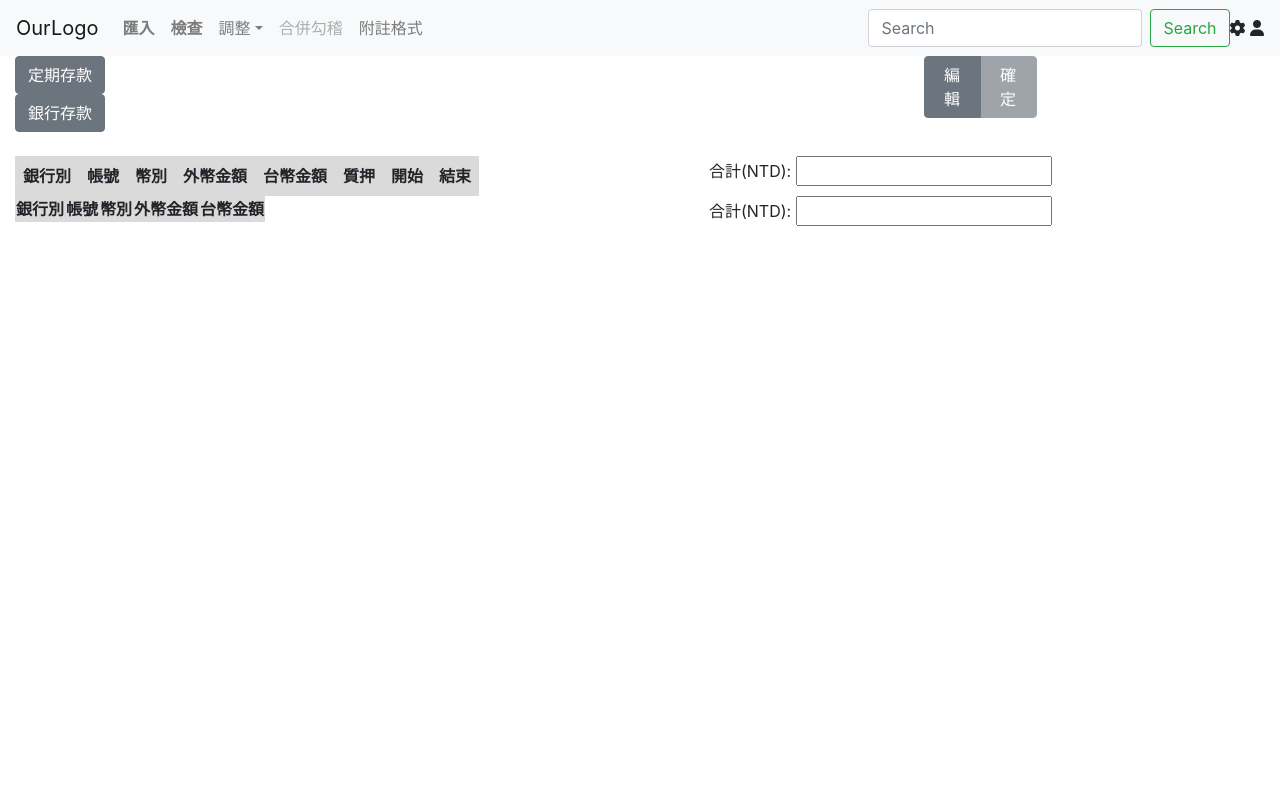
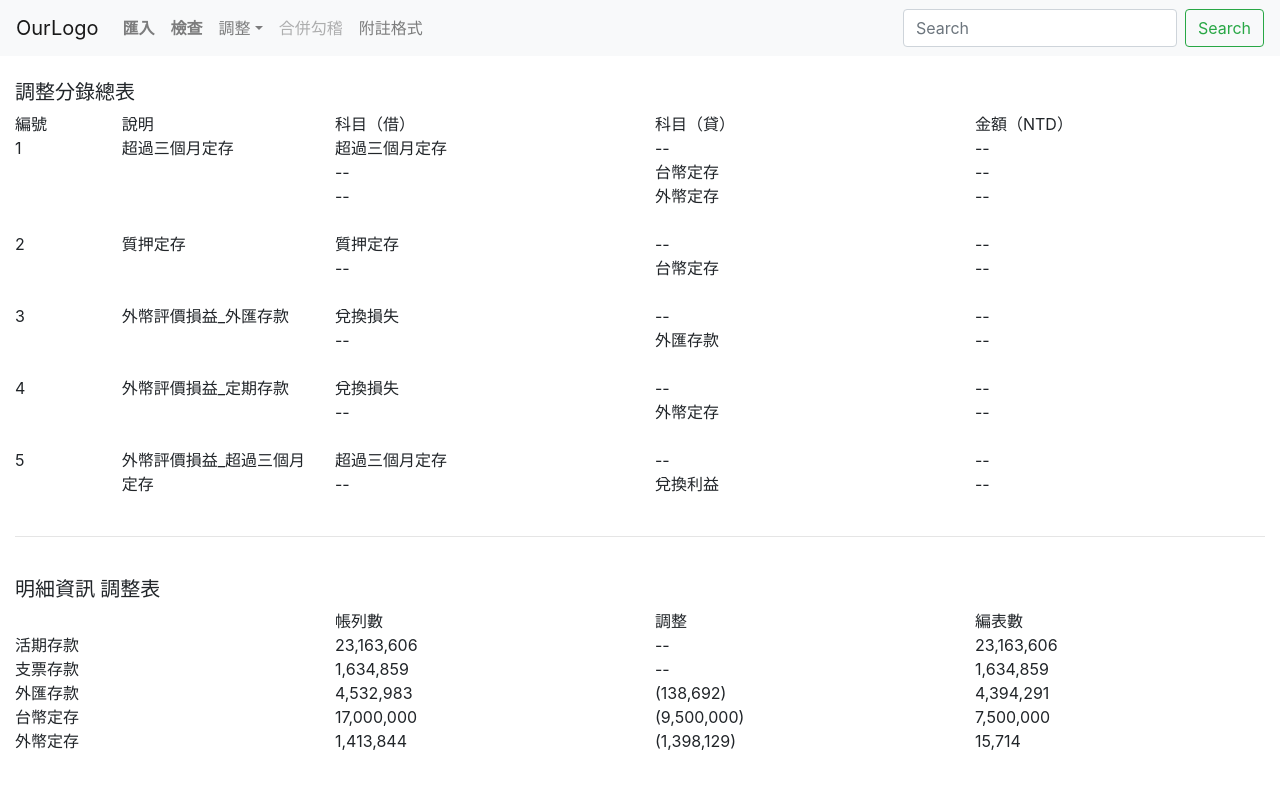
Before and after one commit to QL1115/marketing_and_production_system, a Django app: page /accountingsystem/companies/1/projects/1/accounts/1/adjust_acc in a window 1280 px wide. Run offline with Django 3.2, Linux system fonts and the light colour scheme; lists and menus that the app fills with data are empty; some libraries are stand-ins or nearby versions.

Commit message:
假資料填入調整頁的調整表，之後修改樣式及帶入真正的值

```diff
--- a/templates/adjust_page.html
+++ b/templates/adjust_page.html
@@ -1,25 +1,26 @@
 <!DOCTYPE html>
 <html lang="en">
 <head>
-        <head>
+
         <!-- navigation things-->
         <meta charset="utf-8">
         <meta name="viewport" content="width=device-width, initial-scale=1">
         <script src="https://ajax.googleapis.com/ajax/libs/jquery/1.11.1/jquery.min.js"></script>
         <!-- Bootstrap -->
         <link rel="stylesheet" href="https://cdn.jsdelivr.net/npm/bootstrap@4.5.3/dist/css/bootstrap.min.css" integrity="sha384-TX8t27EcRE3e/ihU7zmQxVncDAy5uIKz4rEkgIXeMed4M0jlfIDPvg6uqKI2xXr2" crossorigin="anonymous">
-        <script src="http://maxcdn.bootstrapcdn.com/bootstrap/3.3.4/js/bootstrap.min.js"></script>
+{#        <script src="http://maxcdn.bootstrapcdn.com/bootstrap/3.3.4/js/bootstrap.min.js"></script>#}
         <!-- FontAwesome -->
-        <script src="https://kit.fontawesome.com/5dc39887b7.js" crossorigin="anonymous"></script>
+{#        <script src="https://kit.fontawesome.com/5dc39887b7.js" crossorigin="anonymous"></script>#}
         <!--tree things -->
-        <link href="test.css" rel="stylesheet">
+{#        <link href="test.css" rel="stylesheet">#}
 
-        <script type="text/javascript" src="/static/js/jquery.js"></script>
-
-        </head>
-</head>
-<body>
-        <!--start of navbar-->
+{#        <script type="text/javascript" src="/static/js/jquery.js"></script>#}
+    <link rel="stylesheet" href="https://stackpath.bootstrapcdn.com/bootstrap/4.1.3/css/bootstrap.min.css" integrity="sha384-MCw98/SFnGE8fJT3GXwEOngsV7Zt27NXFoaoApmYm81iuXoPkFOJwJ8ERdknLPMO" crossorigin="anonymous">
+    <script type="text/css">
+        body {
+            min-height: 100vh;
+        }
+    </script>
     <nav class="navbar navbar-expand-lg navbar-light bg-light">
         <a class="navbar-brand" href="#">OurLogo</a>
         <div class="collapse navbar-collapse" id="navbarSupportedContent">
@@ -61,118 +62,157 @@
             </div>
         </div>
     </nav>
+</head>
+<body>
+        <!--start of navbar-->
+
 
     <div class="container-fluid">
-        <div class="row">
-            {#    <!--start of tree view-->#}
-            {#        <div id="content_layout" class="col-2">#}
-            {#          <div>#}
-            {#              <div id="treeview1" class=""></div>#}
-            {#          </div>#}
-            {#        </div>#}
-            {#  <!--end of tree view-->#}
-            <!--start of checking page-->
-            <div id="content_layout" class="col-10">
-                <div id=cashCheckLayout>
-                    <div class="row">
-                        <div id="cashCheckBtnGroup" class="col-2" aria-label="Basic example">
-                            <button id="CheckDepositAccount" type="button" class="btn btn-secondary" value="deposit_account">定期存款</button>
-                            <button id="CheckCashInBank" type="button" class="btn btn-secondary" value="cash_in_banks">銀行存款</button>
-                        </div>
-                        <div class="col-10">
-                            <div id="editBtnGroup" class="btn-group col-2 float-right" role="group"
-                                 aria-label="Basic example">
-                                <button id="Edit" type="button" class="btn btn-secondary">編輯</button>
-                                <button id="save" type="button" class="btn btn-secondary" disabled>確定</button>
-                            </div>
-                        </div>
-                    </div>
-                    <br>
-                    <div id="tableforCheckDepositAccount">
-                        <div>
-                            <div>
-                                <div class="float-right">
-                                    <label for="totalforCheckDepositAccount">合計(NTD):</label>
-                                    <input id="totalforCheckDepositAccount" type="text" placeholder="{{ depositSummary }}" readonly/>
-                                </div>
-                            </div>
-                            <table class="w-auto" id="deposit_account_table">
-                                <thead>
-                                    <tr class="table-active">
-                                        <th style="padding:8px;">銀行別</th>
-                                        <th style="padding:8px;">帳號</th>
-                                        <th style="padding:8px;">幣別</th>
-                                        <th style="padding:8px;">外幣金額</th>
-                                        <th style="padding:8px;">台幣金額</th>
-                                        <th style="padding:8px;">質押</th>
-                                        <th style="padding:8px;">開始</th>
-                                        <th style="padding:8px;">結束</th>
-                                    </tr>
-                                </thead>
-                                <tbody>
-                                {% for row in depositData %}
-                                    <tr class="input_row">
-                                        {% csrf_token %}
-                                        <input type="hidden" name="id" value="{{ row.dep_acc_id }}" required/>
-                                        <td><input type="text" name="bank_name" value="{{ row.bank_name }}" disabled required/></td>
-                                        <td><input type="text" name="bank_account_number"
-                                                   value="{{ row.bank_account_number }}" disabled required/></td>
-                                        <td><input type="text" name="currency" value="{{ row.currency }}" disabled required/></td>
-                                        <td><input type="text" name="foreign_currency_amount"
-                                                   value="{{ row.foreign_currency_amount|default_if_none:"--" }}" disabled/></td>
-                                        <td><input type="number" name="ntd_amount" value="{{ row.ntd_amount }}" disabled required/>
-                                        </td>
-                                        <td><input type="number" max="1" min="0" name="plege" value="{{ row.plege }}" disabled required/></td>
-                                        <td><input type="date" name="start_date" value="{{ row.start_date|date:"Y-m-d" }}" disabled required/>
-                                        </td>
-                                        <td><input type="date" name="end_date" value="{{ row.end_date|date:"Y-m-d" }}" disabled required/></td>
-                                    </tr>
-                                {% endfor %}
-                                </tbody>
-                            </table>
-                        </div>
+        {#  調整表  #}
+        {#    調整分錄總表    #}
+        <br>
+        <div id="total_adj_entries">
+            <h5>調整分錄總表</h5>
 
-                    </div>
-
-                    <div id="tableforCheckCashInBank">
-                        <div>
-                            <div class="float-right">
-                                <label for="totalforCheckCashInBank">合計(NTD):</label>
-                                <input id="totalforCheckCashInBanks" type="text" placeholder="{{ cibSummary }}" readonly/>
-                            </div>
-                        </div>
-                        <table class="w-auto" id="cash_in_bank_table">
-                            <tr class="table-active">
-                                <th>銀行別</th>
-                                <th>帳號</th>
-                                <!--<th>類型</th>-->
-                                <th>幣別</th>
-                                <th>外幣金額</th>
-                                <th>台幣金額</th>
-                            </tr>
-
-                            {% for row in  cibData %}
-                                <tr class="input_row">
-                                    {% csrf_token %}
-                                    <input type="hidden" name="id" value="{{ row.cash_in_banks_id }}" disabled required>
-                                    <td><input type="text" name="bank_name" value="{{ row.bank_name }}" disabled required/></td>
-                                    <td><input type="text" name="bank_account_number" value="{{ row.bank_account_number }}" disabled required/></td>
-                                    <td><input type="text" name="currency" value="{{ row.currency }}" disabled required/></td>
-                                    <td><input type="text" name="foreign_currency_amount"
-                                               value="{{ row.foreign_currency_amount|default_if_none:"--" }}" disabled/></td>
-                                    <td><input type="number" name="ntd_amount" value="{{ row.ntd_amount }}" disabled required/></td>
-                                </tr>
-                            {% endfor %}
-
-                        </table>
-                    </div>
-                    <div>
-                    </div>
+            <div class="row">
+                <div class="col-sm-1">編號</div>
+                <div class="col-sm-2">說明</div>
+                <div class="col-sm-3">科目（借）</div>
+                <div class="col-sm-3">科目（貸）</div>
+                <div class="col-sm-3">金額（NTD）</div>
+            </div>
+            <div class="row">
+                <div class="col-sm-1">1</div>
+                <div class="col-sm-2">超過三個月定存</div>
+                <div class="col-sm-3">
+                    <div class="row"><div class="col-sm-12">超過三個月定存</div></div>
+                    <div class="row"><div class="col-sm-12">--</div></div>
+                    <div class="row"><div class="col-sm-12">--</div></div>
+                </div>
+                <div class="col-sm-3">
+                    <div class="row"><div class="col-sm-12">--</div></div>
+                    <div class="row"><div class="col-sm-12">台幣定存</div></div>
+                    <div class="row"><div class="col-sm-12">外幣定存</div></div>
+                </div>
+                <div class="col-sm-3">
+                    <div class="row"><div class="col-sm-12">--</div></div>
+                    <div class="row"><div class="col-sm-12">--</div></div>
+                    <div class="row"><div class="col-sm-12">--</div></div>
                 </div>
             </div>
+            <br>
+            <div class="row">
+                <div class="col-sm-1">2</div>
+                <div class="col-sm-2">質押定存</div>
+                <div class="col-sm-3">
+                    <div class="row"><div class="col-sm-12">質押定存</div></div>
+                    <div class="row"><div class="col-sm-12">--</div></div>
+                </div>
+                <div class="col-sm-3">
+                    <div class="row"><div class="col-sm-12">--</div></div>
+                    <div class="row"><div class="col-sm-12">台幣定存</div></div>
+                </div>
+                <div class="col-sm-3">
+                    <div class="row"><div class="col-sm-12">--</div></div>
+                    <div class="row"><div class="col-sm-12">--</div></div>
+                </div>
+            </div>
+            <br>
+            <div class="row">
+                <div class="col-sm-1">3</div>
+                <div class="col-sm-2">外幣評價損益_外匯存款</div>
+                <div class="col-sm-3">
+                    <div class="row"><div class="col-sm-12">兌換損失</div></div>
+                    <div class="row"><div class="col-sm-12">--</div></div>
+                </div>
+                <div class="col-sm-3">
+                    <div class="row"><div class="col-sm-12">--</div></div>
+                    <div class="row"><div class="col-sm-12">外匯存款</div></div>
+                </div>
+                <div class="col-sm-3">
+                    <div class="row"><div class="col-sm-12">--</div></div>
+                    <div class="row"><div class="col-sm-12">--</div></div>
+                </div>
+            </div>
+            <br>
+            <div class="row">
+                <div class="col-sm-1">4</div>
+                <div class="col-sm-2">外幣評價損益_定期存款</div>
+                <div class="col-sm-3">
+                    <div class="row"><div class="col-sm-12">兌換損失</div></div>
+                    <div class="row"><div class="col-sm-12">--</div></div>
+                </div>
+                <div class="col-sm-3">
+                    <div class="row"><div class="col-sm-12">--</div></div>
+                    <div class="row"><div class="col-sm-12">外幣定存</div></div>
+                </div>
+                <div class="col-sm-3">
+                    <div class="row"><div class="col-sm-12">--</div></div>
+                    <div class="row"><div class="col-sm-12">--</div></div>
+                </div>
+            </div>
+            <br>
+            <div class="row">
+                <div class="col-sm-1">5</div>
+                <div class="col-sm-2">外幣評價損益_超過三個月定存</div>
+                <div class="col-sm-3">
+                    <div class="row"><div class="col-sm-12">超過三個月定存</div></div>
+                    <div class="row"><div class="col-sm-12">--</div></div>
+                </div>
+                <div class="col-sm-3">
+                    <div class="row"><div class="col-sm-12">--</div></div>
+                    <div class="row"><div class="col-sm-12">兌換利益</div></div>
+                </div>
+                <div class="col-sm-3">
+                    <div class="row"><div class="col-sm-12">--</div></div>
+                    <div class="row"><div class="col-sm-12">--</div></div>
+                </div>
+            </div>
+
+        <br><hr><br>
+        {#    明細資訊_調整表    #}
+        <div id="details_adjust">
+            <h5>明細資訊 調整表</h5>
+            <div class="row">
+                <div class="col-sm"></div>
+                <div class="col-sm">帳列數</div>
+                <div class="col-sm">調整</div>
+                <div class="col-sm">編表數</div>
+            </div>
+            <div class="row">
+                <div class="col-sm">活期存款</div>
+                <div class="col-sm"> 23,163,606 </div>
+                <div class="col-sm">--</div>
+                <div class="col-sm"> 23,163,606 </div>
+            </div>
+            <div class="row">
+                <div class="col-sm">支票存款</div>
+                <div class="col-sm"> 1,634,859 </div>
+                <div class="col-sm">--</div>
+                <div class="col-sm"> 1,634,859 </div>
+            </div>
+            <div class="row">
+                <div class="col-sm">外匯存款</div>
+                <div class="col-sm"> 4,532,983 </div>
+                <div class="col-sm">(138,692)</div>
+                <div class="col-sm"> 4,394,291 </div>
+            </div>
+            <div class="row">
+                <div class="col-sm">台幣定存</div>
+                <div class="col-sm"> 17,000,000 </div>
+                <div class="col-sm">(9,500,000)</div>
+                <div class="col-sm"> 7,500,000 </div>
+            </div>
+            <div class="row">
+                <div class="col-sm">外幣定存</div>
+                <div class="col-sm">1,413,844</div>
+                <div class="col-sm">(1,398,129)</div>
+                <div class="col-sm">15,714</div>
+            </div>
         </div>
-        <!--end of checking page-->
     </div>
-
+    <script src="https://code.jquery.com/jquery-3.3.1.slim.min.js" integrity="sha384-q8i/X+965DzO0rT7abK41JStQIAqVgRVzpbzo5smXKp4YfRvH+8abtTE1Pi6jizo" crossorigin="anonymous"></script>
+    <script src="https://cdnjs.cloudflare.com/ajax/libs/popper.js/1.14.3/umd/popper.min.js" integrity="sha384-ZMP7rVo3mIykV+2+9J3UJ46jBk0WLaUAdn689aCwoqbBJiSnjAK/l8WvCWPIPm49" crossorigin="anonymous"></script>
+    <script src="https://stackpath.bootstrapcdn.com/bootstrap/4.1.3/js/bootstrap.min.js" integrity="sha384-ChfqqxuZUCnJSK3+MXmPNIyE6ZbWh2IMqE241rYiqJxyMiZ6OW/JmZQ5stwEULTy" crossorigin="anonymous"></script>
 </body>
 </html>
```
